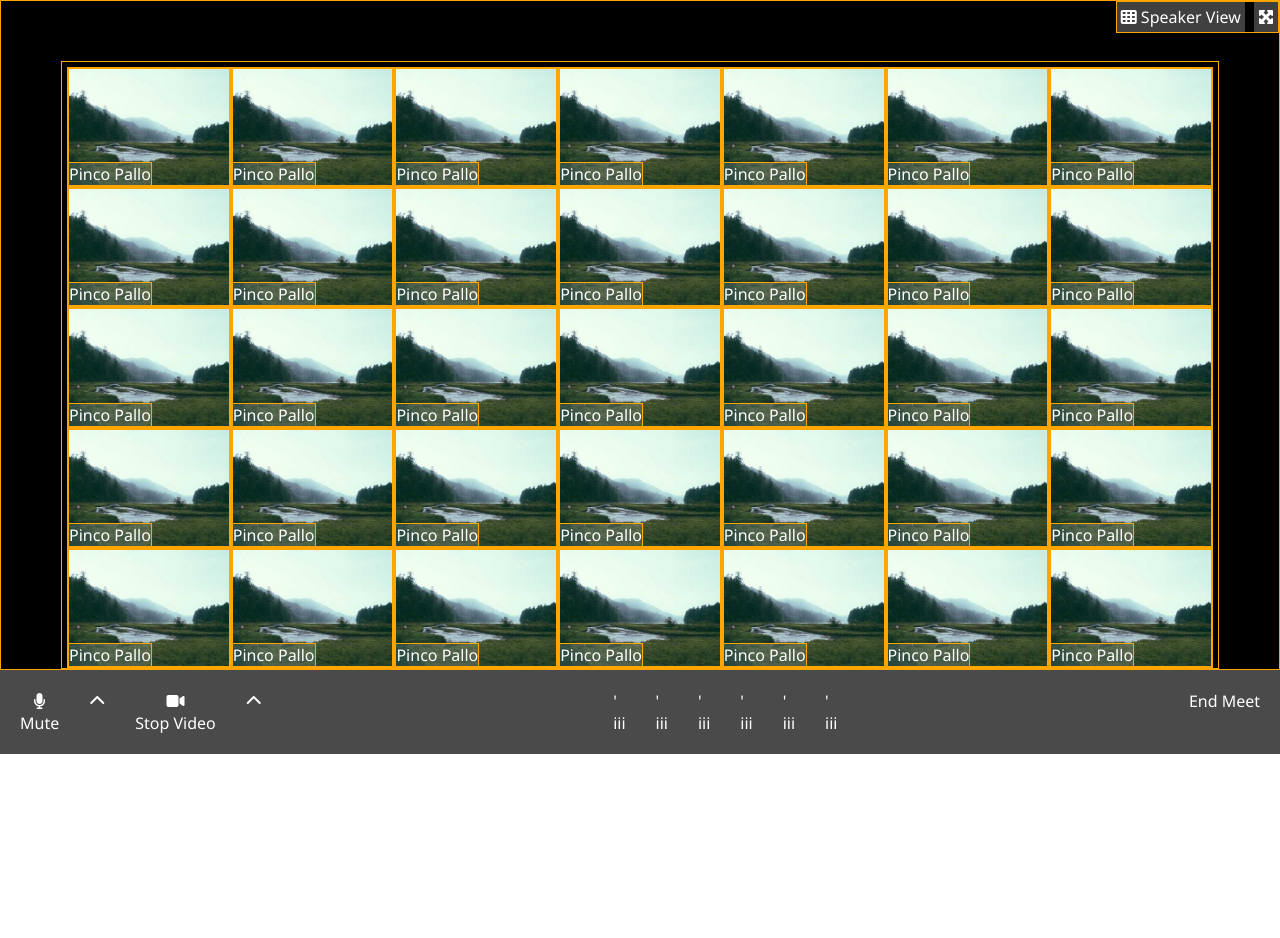
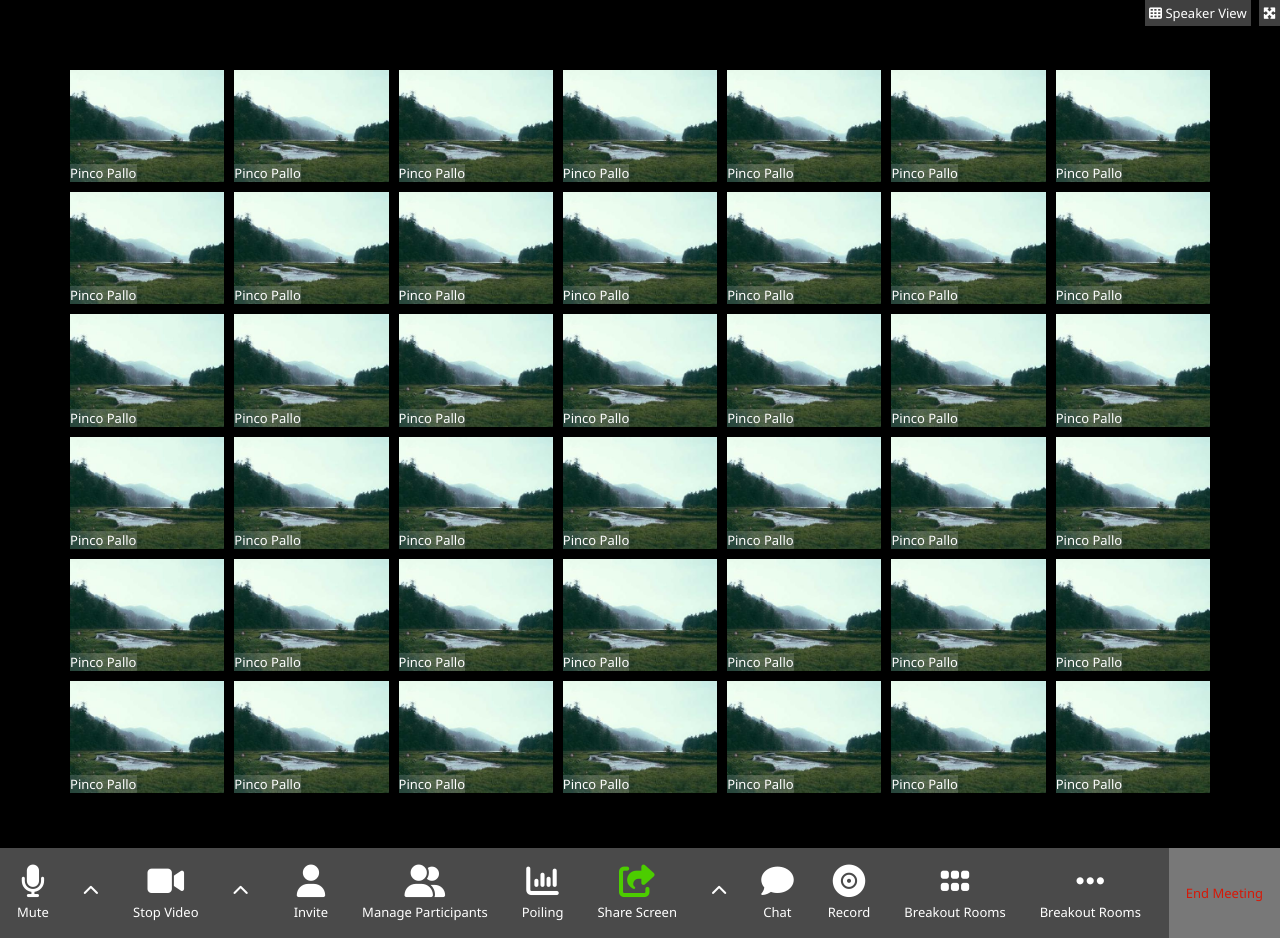
Before and after one commit to leonardomastrangelo/html-css-zoom, a plain HTML site: page index.html in a window 1280 px wide. Before the commit the page ends 800 px from the top, so only its background shows below. Drawn offline with Linux system fonts and the light colour scheme.

Commit message:
completed main structure

```diff
--- a/css/style.css
+++ b/css/style.css
@@ -17,12 +17,18 @@
 body {
     font-family: 'Noto Sans', sans-serif;
     color: var(--color-light);
+    font-size: 13px;
+}
+
+.action
+{
+    color: var(--color-action);
 }
 
 /* utilities */
-.debug {
+/* .debug {
     border: 1px solid orange;
-}
+} */
 
 /* flex utilities */
 .d-flex {
@@ -86,14 +92,14 @@ body {
 }
 
 main {
-    padding: 5px 5px 0 5px;
+    padding: 5px 5px 50px 5px;
 
 }
 
 .card
 {
     width: calc(100% / 7);
-    position: relative;
+    padding: 5px;
 }
 
 .user-img img
@@ -102,6 +108,10 @@ main {
     display: block;
 }
 
+.user-img
+{
+    position: relative;
+}
 .user-name
 {
     position: absolute;
@@ -115,15 +125,25 @@ footer {
     background-color: var(--color-bg-big);
 }
 
-aside
+.singular
 {
-    padding: 5px;
+    padding: 17px;
 }
 
-.singular
+footer i
 {
-    padding: 15px;
+    font-size: 2.5em;
+    padding: 0 0 5px;
 }
 
-.icon
-{}
+.chevron
+{
+    font-size: 0.5em;
+}
+
+#close-call
+{
+    background-color: rgba(255, 255, 255, 0.25);
+    color: var(--color-end-action);
+
+}
--- a/index.html
+++ b/index.html
@@ -29,178 +29,297 @@
         <main class="debug d-flex center">
 
             <div class="card debug">
-                <div class="user-img debug"><img src="img/bg-utente.jpeg" alt="interfaccia-utente"></div>
+                <div class="user-img debug">
+                    <img src="img/bg-utente.jpeg" alt="interfaccia-utente">
                     <div class="user-name debug">Pinco Pallo</div>
+                </div>
             </div>
 
             <div class="card debug">
-                <div class="user-img debug"><img src="img/bg-utente.jpeg" alt="interfaccia-utente"></div>
+                <div class="user-img debug">
+                    <img src="img/bg-utente.jpeg" alt="interfaccia-utente">
                     <div class="user-name debug">Pinco Pallo</div>
+                </div>
             </div>
 
             <div class="card debug">
-                <div class="user-img debug"><img src="img/bg-utente.jpeg" alt="interfaccia-utente"></div>
+                <div class="user-img debug">
+                    <img src="img/bg-utente.jpeg" alt="interfaccia-utente">
                     <div class="user-name debug">Pinco Pallo</div>
+                </div>
             </div>
 
             <div class="card debug">
-                <div class="user-img debug"><img src="img/bg-utente.jpeg" alt="interfaccia-utente"></div>
+                <div class="user-img debug">
+                    <img src="img/bg-utente.jpeg" alt="interfaccia-utente">
                     <div class="user-name debug">Pinco Pallo</div>
+                </div>
             </div>
 
             <div class="card debug">
-                <div class="user-img debug"><img src="img/bg-utente.jpeg" alt="interfaccia-utente"></div>
+                <div class="user-img debug">
+                    <img src="img/bg-utente.jpeg" alt="interfaccia-utente">
                     <div class="user-name debug">Pinco Pallo</div>
+                </div>
             </div>
 
             <div class="card debug">
-                <div class="user-img debug"><img src="img/bg-utente.jpeg" alt="interfaccia-utente"></div>
+                <div class="user-img debug">
+                    <img src="img/bg-utente.jpeg" alt="interfaccia-utente">
                     <div class="user-name debug">Pinco Pallo</div>
+                </div>
             </div>
 
             <div class="card debug">
-                <div class="user-img debug"><img src="img/bg-utente.jpeg" alt="interfaccia-utente"></div>
+                <div class="user-img debug">
+                    <img src="img/bg-utente.jpeg" alt="interfaccia-utente">
                     <div class="user-name debug">Pinco Pallo</div>
+                </div>
             </div>
 
             <div class="card debug">
-                <div class="user-img debug"><img src="img/bg-utente.jpeg" alt="interfaccia-utente"></div>
+                <div class="user-img debug">
+                    <img src="img/bg-utente.jpeg" alt="interfaccia-utente">
                     <div class="user-name debug">Pinco Pallo</div>
+                </div>
             </div>
 
             <div class="card debug">
-                <div class="user-img debug"><img src="img/bg-utente.jpeg" alt="interfaccia-utente"></div>
+                <div class="user-img debug">
+                    <img src="img/bg-utente.jpeg" alt="interfaccia-utente">
                     <div class="user-name debug">Pinco Pallo</div>
+                </div>
             </div>
 
             <div class="card debug">
-                <div class="user-img debug"><img src="img/bg-utente.jpeg" alt="interfaccia-utente"></div>
+                <div class="user-img debug">
+                    <img src="img/bg-utente.jpeg" alt="interfaccia-utente">
                     <div class="user-name debug">Pinco Pallo</div>
+                </div>
             </div>
 
             <div class="card debug">
-                <div class="user-img debug"><img src="img/bg-utente.jpeg" alt="interfaccia-utente"></div>
+                <div class="user-img debug">
+                    <img src="img/bg-utente.jpeg" alt="interfaccia-utente">
                     <div class="user-name debug">Pinco Pallo</div>
+                </div>
             </div>
 
             <div class="card debug">
-                <div class="user-img debug"><img src="img/bg-utente.jpeg" alt="interfaccia-utente"></div>
+                <div class="user-img debug">
+                    <img src="img/bg-utente.jpeg" alt="interfaccia-utente">
                     <div class="user-name debug">Pinco Pallo</div>
+                </div>
             </div>
 
             <div class="card debug">
-                <div class="user-img debug"><img src="img/bg-utente.jpeg" alt="interfaccia-utente"></div>
+                <div class="user-img debug">
+                    <img src="img/bg-utente.jpeg" alt="interfaccia-utente">
                     <div class="user-name debug">Pinco Pallo</div>
+                </div>
             </div>
 
             <div class="card debug">
-                <div class="user-img debug"><img src="img/bg-utente.jpeg" alt="interfaccia-utente"></div>
+                <div class="user-img debug">
+                    <img src="img/bg-utente.jpeg" alt="interfaccia-utente">
                     <div class="user-name debug">Pinco Pallo</div>
+                </div>
             </div>
 
             <div class="card debug">
-                <div class="user-img debug"><img src="img/bg-utente.jpeg" alt="interfaccia-utente"></div>
+                <div class="user-img debug">
+                    <img src="img/bg-utente.jpeg" alt="interfaccia-utente">
                     <div class="user-name debug">Pinco Pallo</div>
+                </div>
             </div>
 
             <div class="card debug">
-                <div class="user-img debug"><img src="img/bg-utente.jpeg" alt="interfaccia-utente"></div>
+                <div class="user-img debug">
+                    <img src="img/bg-utente.jpeg" alt="interfaccia-utente">
                     <div class="user-name debug">Pinco Pallo</div>
+                </div>
             </div>
 
             <div class="card debug">
-                <div class="user-img debug"><img src="img/bg-utente.jpeg" alt="interfaccia-utente"></div>
+                <div class="user-img debug">
+                    <img src="img/bg-utente.jpeg" alt="interfaccia-utente">
                     <div class="user-name debug">Pinco Pallo</div>
+                </div>
             </div>
 
             <div class="card debug">
-                <div class="user-img debug"><img src="img/bg-utente.jpeg" alt="interfaccia-utente"></div>
+                <div class="user-img debug">
+                    <img src="img/bg-utente.jpeg" alt="interfaccia-utente">
                     <div class="user-name debug">Pinco Pallo</div>
+                </div>
             </div>
 
             <div class="card debug">
-                <div class="user-img debug"><img src="img/bg-utente.jpeg" alt="interfaccia-utente"></div>
+                <div class="user-img debug">
+                    <img src="img/bg-utente.jpeg" alt="interfaccia-utente">
                     <div class="user-name debug">Pinco Pallo</div>
+                </div>
             </div>
 
             <div class="card debug">
-                <div class="user-img debug"><img src="img/bg-utente.jpeg" alt="interfaccia-utente"></div>
+                <div class="user-img debug">
+                    <img src="img/bg-utente.jpeg" alt="interfaccia-utente">
                     <div class="user-name debug">Pinco Pallo</div>
+                </div>
             </div>
 
             <div class="card debug">
-                <div class="user-img debug"><img src="img/bg-utente.jpeg" alt="interfaccia-utente"></div>
+                <div class="user-img debug">
+                    <img src="img/bg-utente.jpeg" alt="interfaccia-utente">
                     <div class="user-name debug">Pinco Pallo</div>
+                </div>
             </div>
 
             <div class="card debug">
-                <div class="user-img debug"><img src="img/bg-utente.jpeg" alt="interfaccia-utente"></div>
+                <div class="user-img debug">
+                    <img src="img/bg-utente.jpeg" alt="interfaccia-utente">
                     <div class="user-name debug">Pinco Pallo</div>
+                </div>
             </div>
 
             <div class="card debug">
-                <div class="user-img debug"><img src="img/bg-utente.jpeg" alt="interfaccia-utente"></div>
+                <div class="user-img debug">
+                    <img src="img/bg-utente.jpeg" alt="interfaccia-utente">
                     <div class="user-name debug">Pinco Pallo</div>
+                </div>
             </div>
 
             <div class="card debug">
-                <div class="user-img debug"><img src="img/bg-utente.jpeg" alt="interfaccia-utente"></div>
+                <div class="user-img debug">
+                    <img src="img/bg-utente.jpeg" alt="interfaccia-utente">
                     <div class="user-name debug">Pinco Pallo</div>
+                </div>
             </div>
 
             <div class="card debug">
-                <div class="user-img debug"><img src="img/bg-utente.jpeg" alt="interfaccia-utente"></div>
+                <div class="user-img debug">
+                    <img src="img/bg-utente.jpeg" alt="interfaccia-utente">
                     <div class="user-name debug">Pinco Pallo</div>
+                </div>
             </div>
 
             <div class="card debug">
-                <div class="user-img debug"><img src="img/bg-utente.jpeg" alt="interfaccia-utente"></div>
+                <div class="user-img debug">
+                    <img src="img/bg-utente.jpeg" alt="interfaccia-utente">
                     <div class="user-name debug">Pinco Pallo</div>
+                </div>
             </div>
 
             <div class="card debug">
-                <div class="user-img debug"><img src="img/bg-utente.jpeg" alt="interfaccia-utente"></div>
+                <div class="user-img debug">
+                    <img src="img/bg-utente.jpeg" alt="interfaccia-utente">
                     <div class="user-name debug">Pinco Pallo</div>
+                </div>
             </div>
 
             <div class="card debug">
-                <div class="user-img debug"><img src="img/bg-utente.jpeg" alt="interfaccia-utente"></div>
+                <div class="user-img debug">
+                    <img src="img/bg-utente.jpeg" alt="interfaccia-utente">
                     <div class="user-name debug">Pinco Pallo</div>
+                </div>
             </div>
 
             <div class="card debug">
-                <div class="user-img debug"><img src="img/bg-utente.jpeg" alt="interfaccia-utente"></div>
+                <div class="user-img debug">
+                    <img src="img/bg-utente.jpeg" alt="interfaccia-utente">
                     <div class="user-name debug">Pinco Pallo</div>
+                </div>
             </div>
 
             <div class="card debug">
-                <div class="user-img debug"><img src="img/bg-utente.jpeg" alt="interfaccia-utente"></div>
+                <div class="user-img debug">
+                    <img src="img/bg-utente.jpeg" alt="interfaccia-utente">
                     <div class="user-name debug">Pinco Pallo</div>
+                </div>
             </div>
 
             <div class="card debug">
-                <div class="user-img debug"><img src="img/bg-utente.jpeg" alt="interfaccia-utente"></div>
+                <div class="user-img debug">
+                    <img src="img/bg-utente.jpeg" alt="interfaccia-utente">
                     <div class="user-name debug">Pinco Pallo</div>
+                </div>
             </div>
 
             <div class="card debug">
-                <div class="user-img debug"><img src="img/bg-utente.jpeg" alt="interfaccia-utente"></div>
+                <div class="user-img debug">
+                    <img src="img/bg-utente.jpeg" alt="interfaccia-utente">
                     <div class="user-name debug">Pinco Pallo</div>
+                </div>
             </div>
 
             <div class="card debug">
-                <div class="user-img debug"><img src="img/bg-utente.jpeg" alt="interfaccia-utente"></div>
+                <div class="user-img debug">
+                    <img src="img/bg-utente.jpeg" alt="interfaccia-utente">
                     <div class="user-name debug">Pinco Pallo</div>
+                </div>
             </div>
 
             <div class="card debug">
-                <div class="user-img debug"><img src="img/bg-utente.jpeg" alt="interfaccia-utente"></div>
+                <div class="user-img debug">
+                    <img src="img/bg-utente.jpeg" alt="interfaccia-utente">
                     <div class="user-name debug">Pinco Pallo</div>
+                </div>
             </div>
 
             <div class="card debug">
-                <div class="user-img debug"><img src="img/bg-utente.jpeg" alt="interfaccia-utente"></div>
+                <div class="user-img debug">
+                    <img src="img/bg-utente.jpeg" alt="interfaccia-utente">
                     <div class="user-name debug">Pinco Pallo</div>
+                </div>
+            </div>
+
+            <div class="card debug">
+                <div class="user-img debug">
+                    <img src="img/bg-utente.jpeg" alt="interfaccia-utente">
+                    <div class="user-name debug">Pinco Pallo</div>
+                </div>
+            </div>
+
+            <div class="card debug">
+                <div class="user-img debug">
+                    <img src="img/bg-utente.jpeg" alt="interfaccia-utente">
+                    <div class="user-name debug">Pinco Pallo</div>
+                </div>
+            </div>
+
+            <div class="card debug">
+                <div class="user-img debug">
+                    <img src="img/bg-utente.jpeg" alt="interfaccia-utente">
+                    <div class="user-name debug">Pinco Pallo</div>
+                </div>
+            </div>
+
+            <div class="card debug">
+                <div class="user-img debug">
+                    <img src="img/bg-utente.jpeg" alt="interfaccia-utente">
+                    <div class="user-name debug">Pinco Pallo</div>
+                </div>
+            </div>
+
+            <div class="card debug">
+                <div class="user-img debug">
+                    <img src="img/bg-utente.jpeg" alt="interfaccia-utente">
+                    <div class="user-name debug">Pinco Pallo</div>
+                </div>
+            </div>
+
+            <div class="card debug">
+                <div class="user-img debug">
+                    <img src="img/bg-utente.jpeg" alt="interfaccia-utente">
+                    <div class="user-name debug">Pinco Pallo</div>
+                </div>
+            </div>
+
+            <div class="card debug">
+                <div class="user-img debug">
+                    <img src="img/bg-utente.jpeg" alt="interfaccia-utente">
+                    <div class="user-name debug">Pinco Pallo</div>
+                </div>
             </div>
         </main>
 
@@ -209,13 +328,13 @@
     <footer class="d-flex j-between">
         <aside class="d-flex">
             <div class="singular t-center">
-                <div class="icon">
+                <div>
                     <i class="fa-solid fa-microphone"></i>
                 </div>
-                <div class="description">Mute</div>
+                <div>Mute</div>
             </div>
 
-            <div class="singular">
+            <div class="singular d-flex center chevron">
                 <i class="fa-solid fa-chevron-up"></i>
             </div>
 
@@ -226,43 +345,70 @@
                 <div>Stop Video</div>
             </div>
 
-            <div class="singular">
+            <div class="singular d-flex center chevron">
                 <i class="fa-solid fa-chevron-up"></i>
             </div>
         </aside>
 
-        <aside class="d-flex">
-            <div class="singular">
-                <div>'</div>
-                <div>iii</div>
+        <aside class="d-flex center">
+            <div class="singular t-center">
+                <div>
+                    <i class="fa-solid fa-user"></i>
                 </div>
-            <div class="singular">
-                <div>'</div>
-                <div>iii</div>
+                <div>Invite</div>
             </div>
-            <div class="singular">
-                <div>'</div>
-                <div>iii</div>
+            <div class="singular t-center">
+                <div>
+                    <i class="fa-solid fa-user-group"></i>
                 </div>
-            <div class="singular">
-                <div>'</div>
-                <div>iii</div>
+                <div>Manage Participants</div>
             </div>
-            <div class="singular">
-                <div>'</div>
-                <div>iii</div>
+            <div class="singular t-center">
+                <div>
+                    <i class="fa-solid fa-chart-column"></i>
                 </div>
-            <div class="singular">
-                <div>'</div>
-                <div>iii</div>
+                <div>Poiling</div>
+            </div>
+            <div class="singular t-center">
+                <div class="action">
+                    <i class="fa-solid fa-share-from-square"></i>
+                </div>
+                <div>Share Screen</div>
+            </div>
+            <div class="singular d-flex center chevron">
+                <div>
+                    <i class="fa-solid fa-chevron-up"></i>
+                </div>
+            </div>
+            <div class="singular t-center">
+                <div>
+                    <i class="fa-solid fa-comment"></i>
+                </div>
+                <div>Chat</div>
+            </div>
+            <div class="singular t-center">
+                <div>
+                    <i class="fa-solid fa-record-vinyl"></i>
+                </div>
+                <div>Record</div>
+            </div>
+            <div class="singular t-center">
+                <div>
+                    <i class="fa-solid fa-grip"></i>
+                </div>
+                <div>Breakout Rooms</div>
+            </div>
+            <div class="singular t-center">
+                <div>
+                    <i class="fa-solid fa-ellipsis"></i>
+                </div>
+                <div>Breakout Rooms</div>
             </div>
         </aside>
 
-        <aside>
-            <div class="singular">End Meet</div>
+        <aside class="d-flex center" id="close-call">
+            <div class="singular">End Meeting</div>
         </aside>
-
-
     </footer>
 
 
```
Lines whose indentation alone changed are shown as unchanged.
